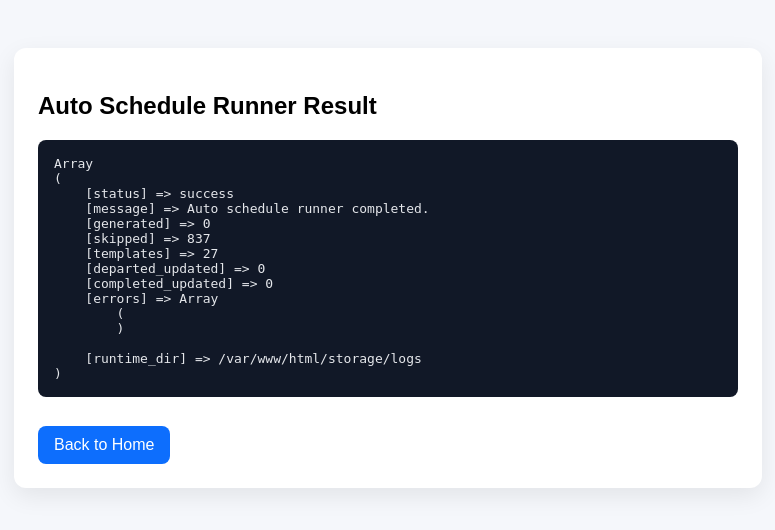
After one commit to Ye89-cpu/Golden-Route-Myanmar, a PHP site: page /auto_run.php in a window 1280 px wide. The commit adds this page. Shown: the top 530 px of the page, without its empty margins (252-1027 px from the left). Run offline with PHP 8.4, Linux system fonts and the light colour scheme; data comes from the database, SQL or seed files in the repository; both versions use the stored data as it was after the commit.

Commit message:
Fix route schedule auto runner search bus and payment upload

```diff
--- /dev/null
+++ b/auto_run.php
@@ -0,0 +1,55 @@
+<?php
+require_once __DIR__ . '/includes/auto_schedule_runner.php';
+
+$result = grm_auto_schedule_runner(true, 30, true);
+?>
+<!DOCTYPE html>
+<html>
+<head>
+    <meta charset="UTF-8">
+    <title>Auto Schedule Runner</title>
+    <style>
+        body {
+            font-family: Arial, sans-serif;
+            padding: 40px;
+            background: #f5f7fb;
+        }
+
+        .box {
+            background: #fff;
+            padding: 24px;
+            border-radius: 12px;
+            max-width: 700px;
+            margin: auto;
+            box-shadow: 0 8px 25px rgba(0,0,0,0.08);
+        }
+
+        pre {
+            background: #111827;
+            color: #e5e7eb;
+            padding: 16px;
+            border-radius: 8px;
+            overflow-x: auto;
+        }
+
+        a {
+            display: inline-block;
+            margin-top: 16px;
+            text-decoration: none;
+            background: #0d6efd;
+            color: #fff;
+            padding: 10px 16px;
+            border-radius: 8px;
+        }
+    </style>
+</head>
+<body>
+    <div class="box">
+        <h2>Auto Schedule Runner Result</h2>
+
+        <pre><?php echo htmlspecialchars(print_r($result, true), ENT_QUOTES, 'UTF-8'); ?></pre>
+
+        <a href="index.php">Back to Home</a>
+    </div>
+</body>
+</html>
--- /dev/null
+++ b/includes/auto_schedule_runner.php
@@ -0,0 +1,328 @@
+<?php
+// includes/auto_schedule_runner.php
+
+require_once __DIR__ . '/db.php';
+require_once __DIR__ . '/schedule_helper.php';
+
+/*
+    This function tries to use:
+    Golden-Route-Myanmar/storage/logs
+
+    If localhost permission blocks it, it will use:
+    system temp folder
+
+    So "Cannot create lock file" error will be fixed.
+*/
+
+if (!function_exists('grm_auto_schedule_runtime_dir')) {
+    function grm_auto_schedule_runtime_dir(): string
+    {
+        $projectRoot = dirname(__DIR__);
+        $storageDir = $projectRoot . '/storage';
+        $logDir = $storageDir . '/logs';
+
+        if (!is_dir($storageDir)) {
+            @mkdir($storageDir, 0777, true);
+        }
+
+        if (!is_dir($logDir)) {
+            @mkdir($logDir, 0777, true);
+        }
+
+        if (is_dir($logDir) && is_writable($logDir)) {
+            return $logDir;
+        }
+
+        // Fallback for Linux/LAMPP permission problem
+        $fallbackDir = rtrim(sys_get_temp_dir(), DIRECTORY_SEPARATOR) . DIRECTORY_SEPARATOR . 'golden_route_myanmar_logs';
+
+        if (!is_dir($fallbackDir)) {
+            @mkdir($fallbackDir, 0777, true);
+        }
+
+        return $fallbackDir;
+    }
+}
+
+if (!function_exists('grm_auto_schedule_log')) {
+    function grm_auto_schedule_log(string $message): void
+    {
+        $logDir = grm_auto_schedule_runtime_dir();
+        $logFile = $logDir . '/auto_schedule_runner.log';
+
+        $line = '[' . date('Y-m-d H:i:s') . '] ' . $message . PHP_EOL;
+
+        @file_put_contents($logFile, $line, FILE_APPEND);
+    }
+}
+
+if (!function_exists('grm_auto_schedule_get_templates')) {
+    function grm_auto_schedule_get_templates(mysqli $conn): array
+    {
+        $templates = [];
+
+        $sql = "
+            SELECT
+                st.*,
+                b.total_seats
+            FROM schedule_templates st
+            INNER JOIN companies c ON c.id = st.company_id
+            INNER JOIN routes r ON r.id = st.route_id AND r.company_id = st.company_id
+            INNER JOIN buses b ON b.id = st.bus_id AND b.company_id = st.company_id
+            WHERE st.status = 'active'
+              AND r.status = 'active'
+              AND b.status = 'active'
+              AND c.status = 'approved'
+              AND c.company_type IN ('bus_company', 'both')
+            ORDER BY st.id ASC
+        ";
+
+        $result = $conn->query($sql);
+
+        if ($result) {
+            while ($row = $result->fetch_assoc()) {
+                $templates[] = $row;
+            }
+        }
+
+        return $templates;
+    }
+}
+
+if (!function_exists('grm_auto_schedule_calculate_range')) {
+    function grm_auto_schedule_calculate_range(array $template, int $daysAhead = 30, bool $extendExpiredTemplates = true): ?array
+    {
+        $today = new DateTime('today');
+
+        $targetTo = clone $today;
+        $targetTo->modify('+' . max(1, $daysAhead) . ' days');
+
+        $activeFrom = new DateTime((string)$template['active_from']);
+        $activeTo = new DateTime((string)$template['active_to']);
+
+        if ($extendExpiredTemplates && $activeTo < $today) {
+            $start = clone $today;
+            $end = clone $targetTo;
+        } else {
+            $start = $activeFrom > $today ? clone $activeFrom : clone $today;
+            $end = $activeTo < $targetTo ? clone $activeTo : clone $targetTo;
+        }
+
+        if ($end < $start) {
+            return null;
+        }
+
+        return [
+            'from' => $start->format('Y-m-d'),
+            'to'   => $end->format('Y-m-d'),
+        ];
+    }
+}
+
+if (!function_exists('grm_auto_schedule_update_old_trip_status')) {
+    function grm_auto_schedule_update_old_trip_status(mysqli $conn): array
+    {
+        $updated = [
+            'departed' => 0,
+            'completed' => 0,
+        ];
+
+        $completedSql = "
+            UPDATE trips
+            SET status = 'completed'
+            WHERE status IN ('scheduled', 'open', 'full', 'departed')
+              AND arrival_datetime < NOW()
+        ";
+
+        if ($conn->query($completedSql)) {
+            $updated['completed'] = max(0, (int)$conn->affected_rows);
+        }
+
+        $departedSql = "
+            UPDATE trips
+            SET status = 'departed'
+            WHERE status IN ('scheduled', 'open', 'full')
+              AND departure_datetime <= NOW()
+              AND arrival_datetime >= NOW()
+        ";
+
+        if ($conn->query($departedSql)) {
+            $updated['departed'] = max(0, (int)$conn->affected_rows);
+        }
+
+        return $updated;
+    }
+}
+
+if (!function_exists('grm_auto_schedule_runner')) {
+    function grm_auto_schedule_runner(bool $force = false, int $daysAhead = 30, bool $extendExpiredTemplates = true): array
+    {
+        $runtimeDir = grm_auto_schedule_runtime_dir();
+
+        $lastRunFile = $runtimeDir . '/auto_schedule_last_run.txt';
+        $lockFile = $runtimeDir . '/auto_schedule_runner.lock';
+
+        $todayKey = date('Y-m-d');
+
+        if (!$force && file_exists($lastRunFile)) {
+            $lastRunDate = trim((string)@file_get_contents($lastRunFile));
+
+            if ($lastRunDate === $todayKey) {
+                return [
+                    'status' => 'skipped',
+                    'message' => 'Auto schedule already ran today.',
+                    'generated' => 0,
+                    'skipped' => 0,
+                    'templates' => 0,
+                    'runtime_dir' => $runtimeDir,
+                ];
+            }
+        }
+
+        $lockHandle = @fopen($lockFile, 'c');
+
+        if (!$lockHandle) {
+            return [
+                'status' => 'error',
+                'message' => 'Cannot create lock file. Runtime directory is not writable: ' . $runtimeDir,
+                'generated' => 0,
+                'skipped' => 0,
+                'templates' => 0,
+                'runtime_dir' => $runtimeDir,
+            ];
+        }
+
+        if (!flock($lockHandle, LOCK_EX | LOCK_NB)) {
+            fclose($lockHandle);
+
+            return [
+                'status' => 'locked',
+                'message' => 'Auto schedule runner is already running.',
+                'generated' => 0,
+                'skipped' => 0,
+                'templates' => 0,
+                'runtime_dir' => $runtimeDir,
+            ];
+        }
+
+        $conn = null;
+
+        $summary = [
+            'status' => 'success',
+            'message' => 'Auto schedule runner completed.',
+            'generated' => 0,
+            'skipped' => 0,
+            'templates' => 0,
+            'departed_updated' => 0,
+            'completed_updated' => 0,
+            'errors' => [],
+            'runtime_dir' => $runtimeDir,
+        ];
+
+        try {
+            if (!$force && file_exists($lastRunFile)) {
+                $lastRunDate = trim((string)@file_get_contents($lastRunFile));
+
+                if ($lastRunDate === $todayKey) {
+                    flock($lockHandle, LOCK_UN);
+                    fclose($lockHandle);
+
+                    return [
+                        'status' => 'skipped',
+                        'message' => 'Auto schedule already ran today.',
+                        'generated' => 0,
+                        'skipped' => 0,
+                        'templates' => 0,
+                        'runtime_dir' => $runtimeDir,
+                    ];
+                }
+            }
+
+            $conn = getDBConnection();
+
+            $statusUpdates = grm_auto_schedule_update_old_trip_status($conn);
+
+            $summary['departed_updated'] = $statusUpdates['departed'];
+            $summary['completed_updated'] = $statusUpdates['completed'];
+
+            $templates = grm_auto_schedule_get_templates($conn);
+            $summary['templates'] = count($templates);
+
+            foreach ($templates as $template) {
+                try {
+                    $range = grm_auto_schedule_calculate_range(
+                        $template,
+                        $daysAhead,
+                        $extendExpiredTemplates
+                    );
+
+                    if ($range === null) {
+                        continue;
+                    }
+
+                    $templateForRun = $template;
+                    $templateForRun['active_from'] = $range['from'];
+                    $templateForRun['active_to'] = $range['to'];
+
+                    $availableSeats = get_active_bus_seat_count(
+                        $conn,
+                        (int)$template['bus_id'],
+                        (int)($template['total_seats'] ?? 0)
+                    );
+
+                    $result = generate_trips_from_template(
+                        $conn,
+                        $templateForRun,
+                        $availableSeats
+                    );
+
+                    $summary['generated'] += (int)($result['generated_count'] ?? 0);
+                    $summary['skipped'] += (int)($result['skipped_count'] ?? 0);
+                } catch (Throwable $templateError) {
+                    $summary['errors'][] = 'Template ID ' . ($template['id'] ?? '-') . ': ' . $templateError->getMessage();
+
+                    grm_auto_schedule_log(
+                        'Template error | ID: ' . ($template['id'] ?? '-') . ' | ' . $templateError->getMessage()
+                    );
+                }
+            }
+
+            @file_put_contents($lastRunFile, $todayKey);
+
+            grm_auto_schedule_log(
+                'Run completed | Templates: ' . $summary['templates'] .
+                ' | Generated: ' . $summary['generated'] .
+                ' | Skipped: ' . $summary['skipped'] .
+                ' | Departed updated: ' . $summary['departed_updated'] .
+                ' | Completed updated: ' . $summary['completed_updated']
+            );
+
+            if ($conn instanceof mysqli) {
+                $conn->close();
+            }
+
+            flock($lockHandle, LOCK_UN);
+            fclose($lockHandle);
+
+            return $summary;
+        } catch (Throwable $e) {
+            if ($conn instanceof mysqli) {
+                $conn->close();
+            }
+
+            grm_auto_schedule_log('Fatal error: ' . $e->getMessage());
+
+            flock($lockHandle, LOCK_UN);
+            fclose($lockHandle);
+
+            return [
+                'status' => 'error',
+                'message' => $e->getMessage(),
+                'generated' => 0,
+                'skipped' => 0,
+                'templates' => 0,
+                'runtime_dir' => $runtimeDir,
+            ];
+        }
+    }
+}
--- a/payment.php
+++ b/payment.php
@@ -225,7 +225,7 @@ require_once __DIR__ . '/includes/header.php';
 
                                 <div class="col-12">
                                     <label class="form-label">Payment Screenshot</label>
-                                    <input type="file" name="payment_screenshot" class="form-control" accept=".jpg,.jpeg,.png,.webp">
+                                    <input type="file" name="payment_screenshot" class="form-control" accept=".jpg,.jpeg,.png,.webp" required>
                                 </div>
 
                                 <div class="col-12">
```
Also changed, not shown: actions/submit_payment.php (+81 -57 lines), admin/routes.php (+163 -25 lines), bootstrap/init.php (+19 -0 lines), database/myanmar_bus_tour_booking.sql, database/origrn.sql (added), uploads/profile_images/profile_10_20260414183505_4876bc7a.png (deleted), 1 other file.
